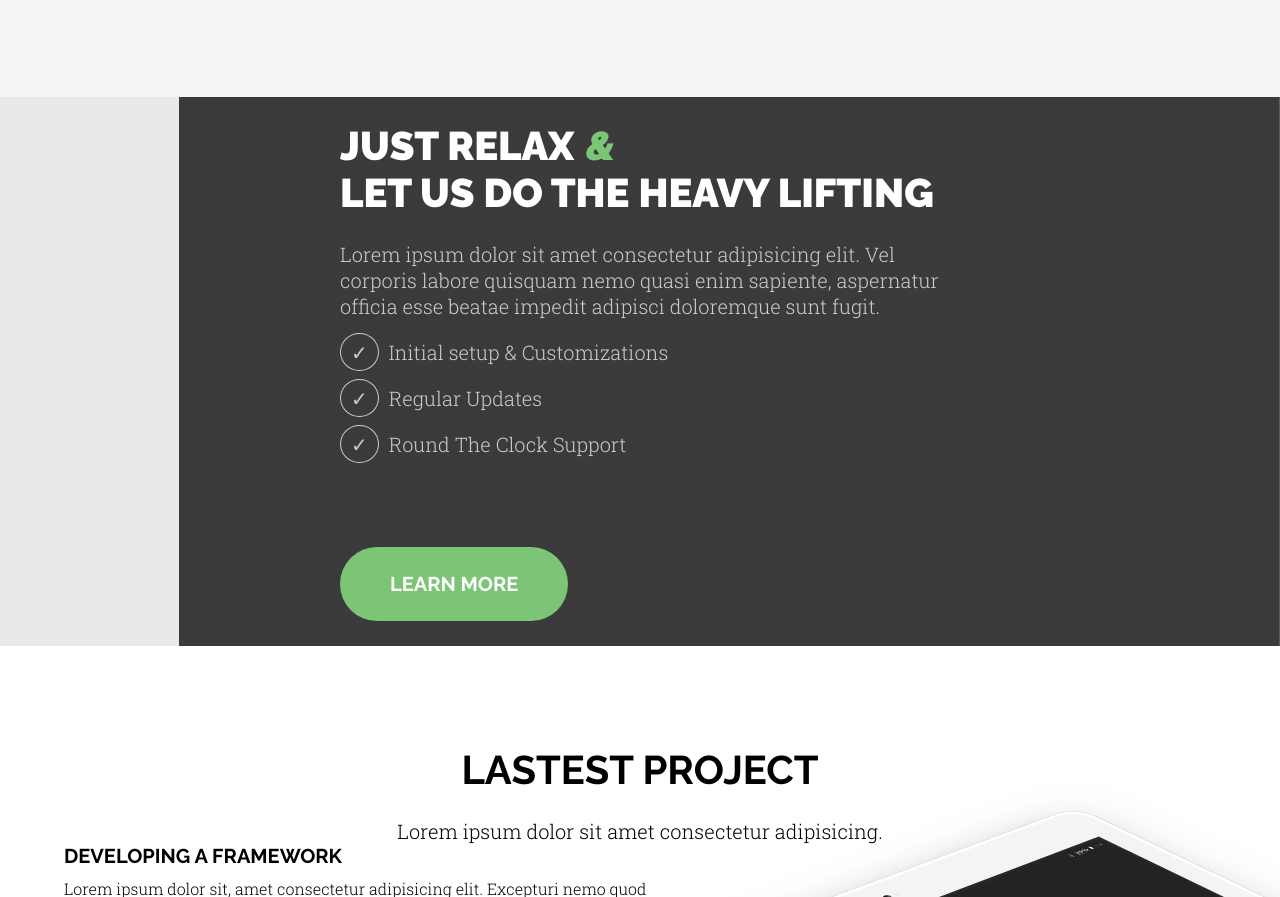
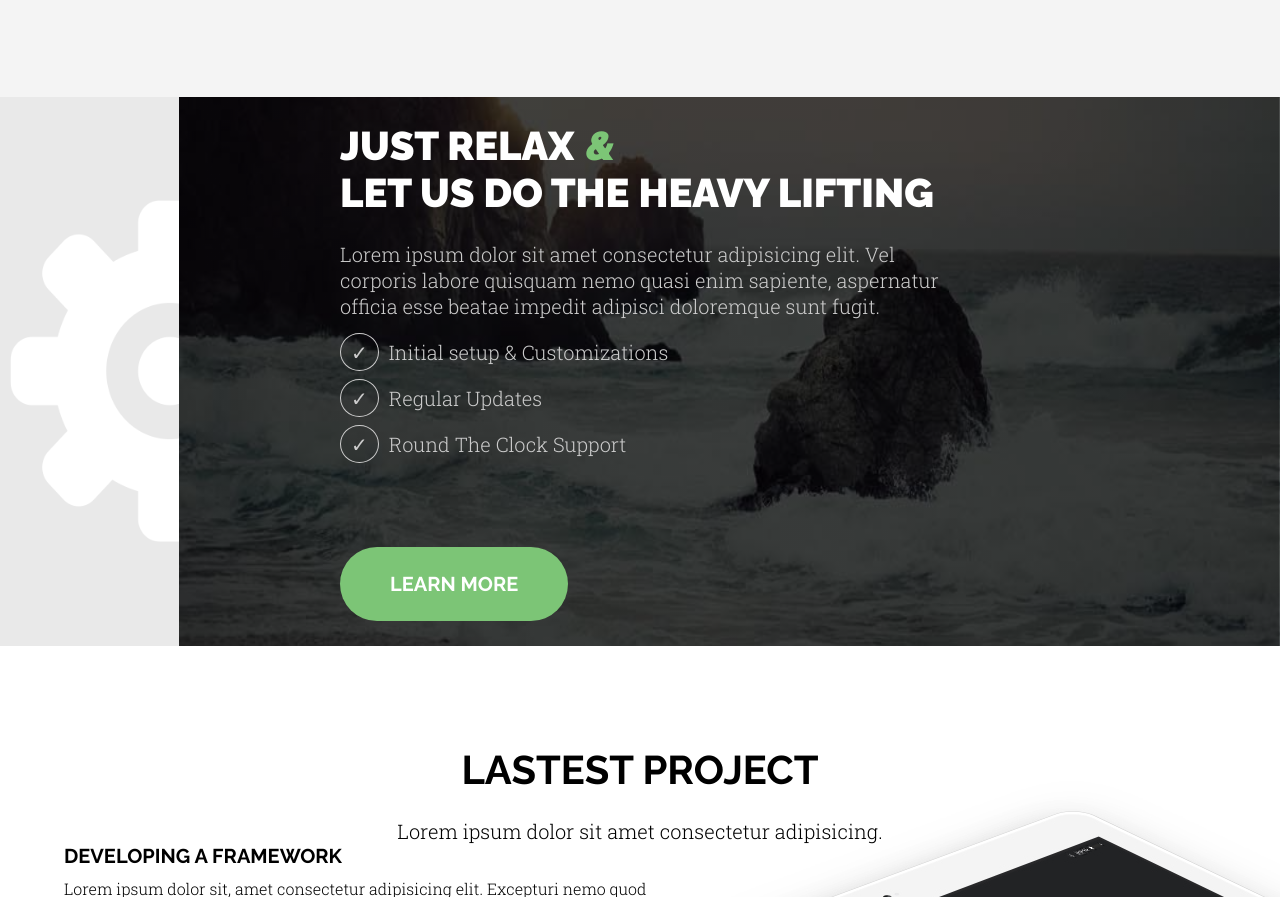
Before and after one commit to mateusz-wojcikjs/Simple-one-page-2, a website: page index.html in a window 1280 px wide. Shown: the part 1070-1967 px from the top of the page. Drawn offline with nearby package versions, Linux system fonts and the light colour scheme; some packages are replaced by stand-ins of ours; files that its build step writes are made by us from their sources; the site is published under a folder, as on GitHub Pages, so addresses that start at the root find nothing; a script that the page names is missing.

Commit message:
Repaired background images path.

```diff
--- a/sass/layout/_about.scss
+++ b/sass/layout/_about.scss
@@ -1,6 +1,6 @@
 .about {
     background-color: #e9e9e9;
-    background-image: linear-gradient(rgba($black, .75), rgba($black, .75)), url(/img/about-background-right.jpg), url(/img/about-background-left.png);
+    background-image: linear-gradient(rgba($black, .75), rgba($black, .75)), url(img/about-background-right.jpg), url(img/about-background-left.png);
     background-repeat: no-repeat;
     background-position: 100%, 100%, 25%;
     background-size: 70%, 70% 170%, 20%;
@@ -10,7 +10,7 @@
         background-size: 86%, 86% 170%, 25%;
     }
     @include respond(tab-port) {
-        background-image: linear-gradient(rgba($black, .75), rgba($black, .75)), url(/img/about-background-right.jpg);
+        background-image: linear-gradient(rgba($black, .75), rgba($black, .75)), url(img/about-background-right.jpg);
         background-size: cover;
     }
 
```
